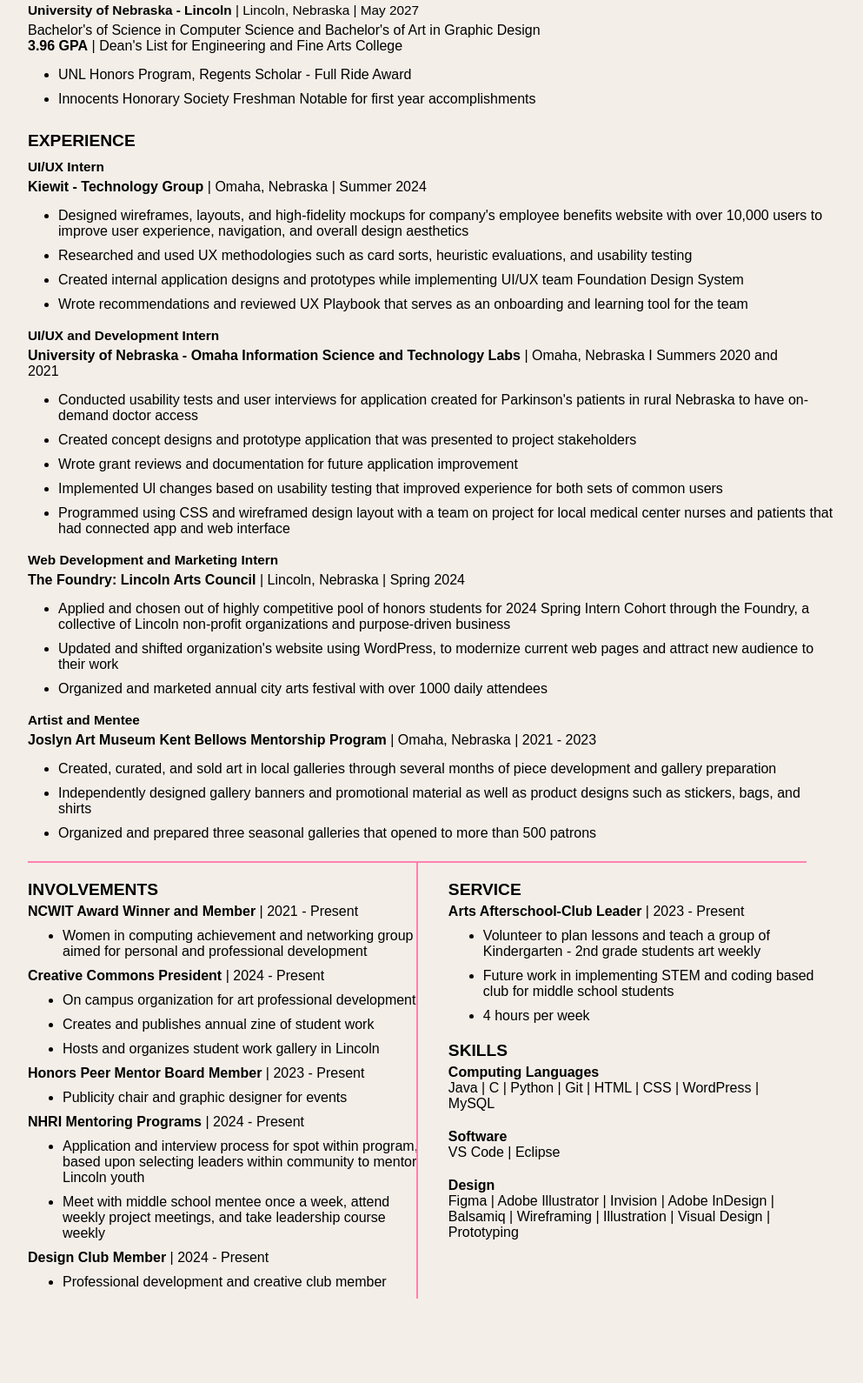
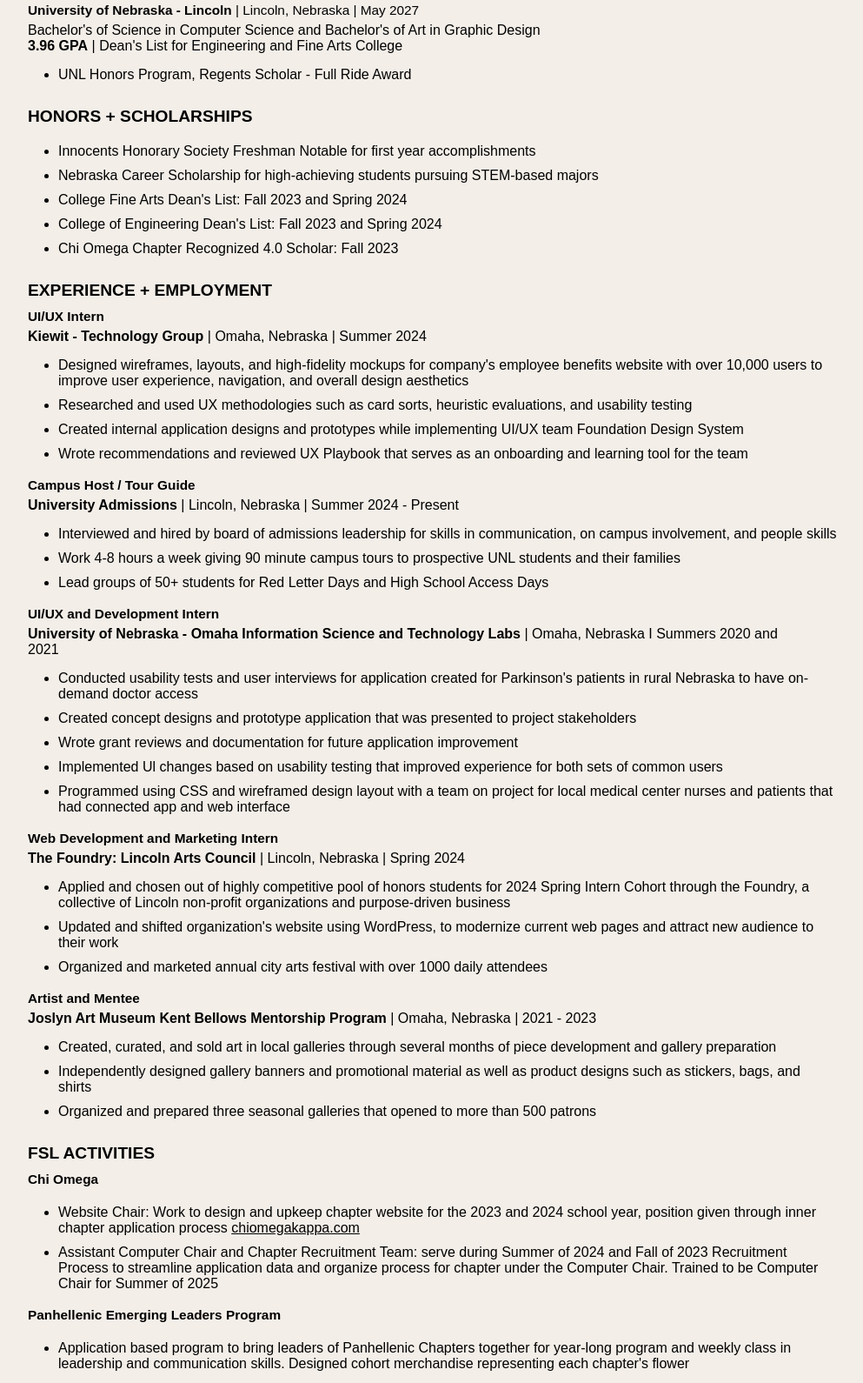
Before and after one commit to sophiafharding/sophiafharding.github.io, a plain HTML site: page resume.html in a window 1280 px wide. Shown: the part 240-1830 px from the top of the page at 87% size, without its empty margins (160-1153 px from the left). Before the commit the page ends 1773 px from the top, so only its background shows below. Drawn offline with Linux system fonts and the light colour scheme.

Commit message:
Added more sections

```diff
--- a/resume.html
+++ b/resume.html
@@ -61,10 +61,19 @@
 
         <ul>
             <li>UNL Honors Program, Regents Scholar - Full Ride Award</li>
-            <li>Innocents Honorary Society Freshman Notable for first year accomplishments</li>
         </ul>
 
-        <h3>EXPERIENCE</h3>
+        <h3>HONORS + SCHOLARSHIPS</h3>
+        <ul>
+            <li>Innocents Honorary Society Freshman Notable for first year accomplishments</li>
+            <li>Nebraska Career Scholarship for high-achieving students pursuing STEM-based majors</li>
+            <li>College Fine Arts Dean's List: Fall 2023 and Spring 2024</li>
+            <li>College of Engineering Dean's List: Fall 2023 and Spring 2024</li>
+            <li>Chi Omega Chapter Recognized 4.0 Scholar: Fall 2023</li>
+
+        </ul>
+
+        <h3>EXPERIENCE + EMPLOYMENT</h3>
         <h4><b>UI/UX Intern</b></h4>
         <p><b>Kiewit - Technology Group</b> | Omaha, Nebraska | Summer 2024</p>
 
@@ -77,6 +86,18 @@
                 System</li>
             <li>Wrote recommendations and reviewed UX Playbook that serves as an onboarding and learning tool for the
                 team
+            </li>
+        </ul>
+
+        <h4><b>Campus Host / Tour Guide</b></h4>
+        <p><b>University Admissions</b> | Lincoln, Nebraska | Summer 2024 - Present</p>
+
+        <ul>
+            <li>Interviewed and hired by board of admissions leadership for skills in communication, on campus
+                involvement, and people skills</li>
+            <li>Work 4-8 hours a week giving 90 minute campus tours to prospective UNL students and their families
+            </li>
+            <li>Lead groups of 50+ students for Red Letter Days and High School Access Days
             </li>
         </ul>
 
@@ -118,6 +139,23 @@
             <li>Independently designed gallery banners and promotional material as well as product designs such as
                 stickers, bags, and shirts</li>
             <li>Organized and prepared three seasonal galleries that opened to more than 500 patrons</li>
+        </ul>
+
+        <h3>FSL ACTIVITIES</h3>
+        <h4 style="font-weight: 400;"><b>Chi Omega</b></h4>
+        <ul>
+            <li>Website Chair: Work to design and upkeep chapter website for the 2023 and 2024 school year, position
+                given through inner chapter application process <a target="_blank" style="color: black;"
+                    href="https://www.chiomegakappa.com">chiomegakappa.com</a> </li>
+            <li>Assistant Computer Chair and Chapter Recruitment Team: serve during Summer of 2024 and Fall of 2023
+                Recruitment Process to streamline application data and organize process for chapter under the Computer
+                Chair. Trained to be Computer Chair for Summer of 2025</li>
+        </ul>
+        <h4 style="font-weight: 400;"><b>Panhellenic Emerging Leaders Program</b></h4>
+        <ul>
+            <li>Application based program to bring leaders of Panhellenic Chapters together for year-long program and
+                weekly class in leadership and communication skills. Designed cohort merchandise representing each
+                chapter's flower</li>
         </ul>
 
         <hr class="custom-line">
```
